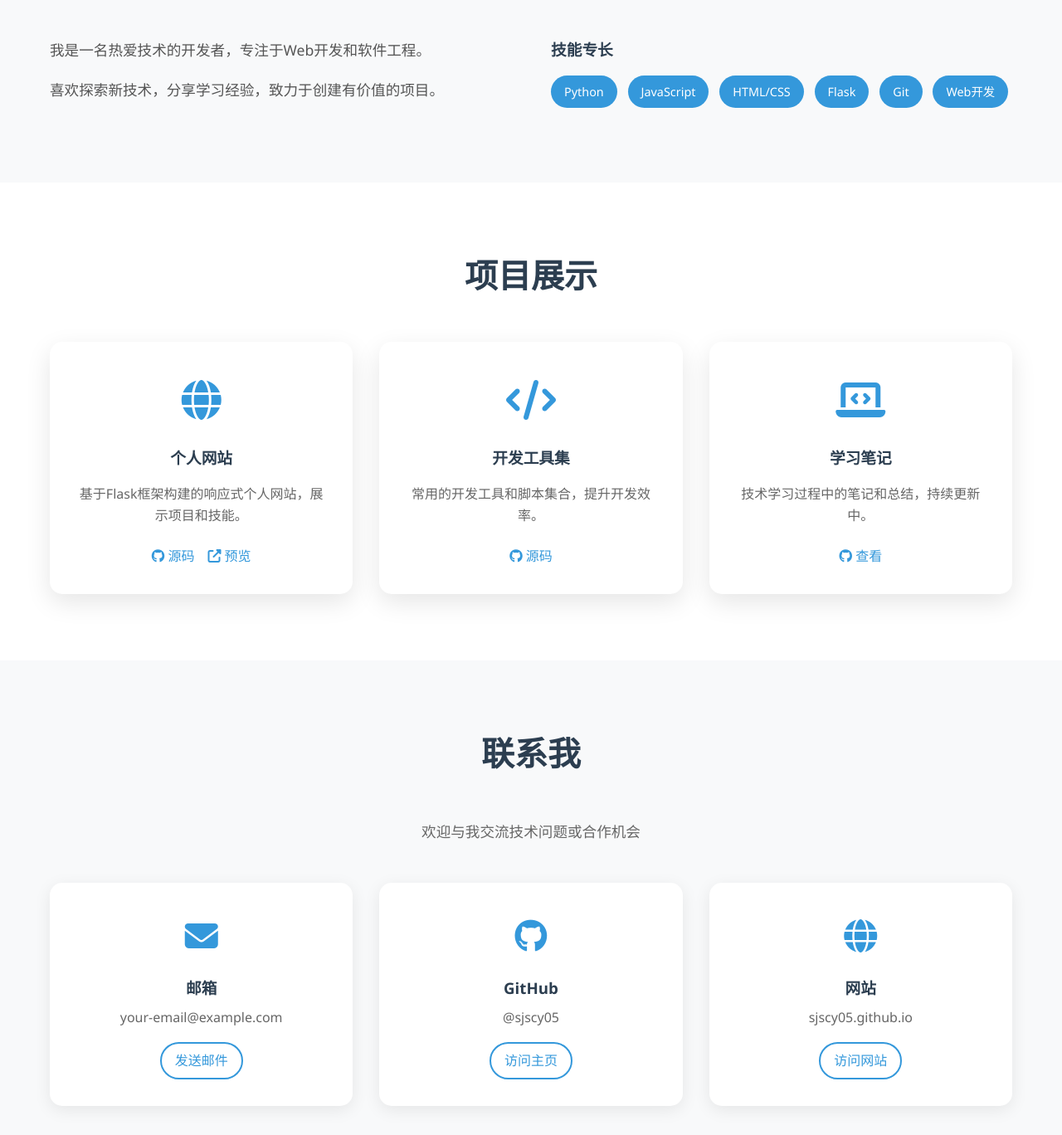
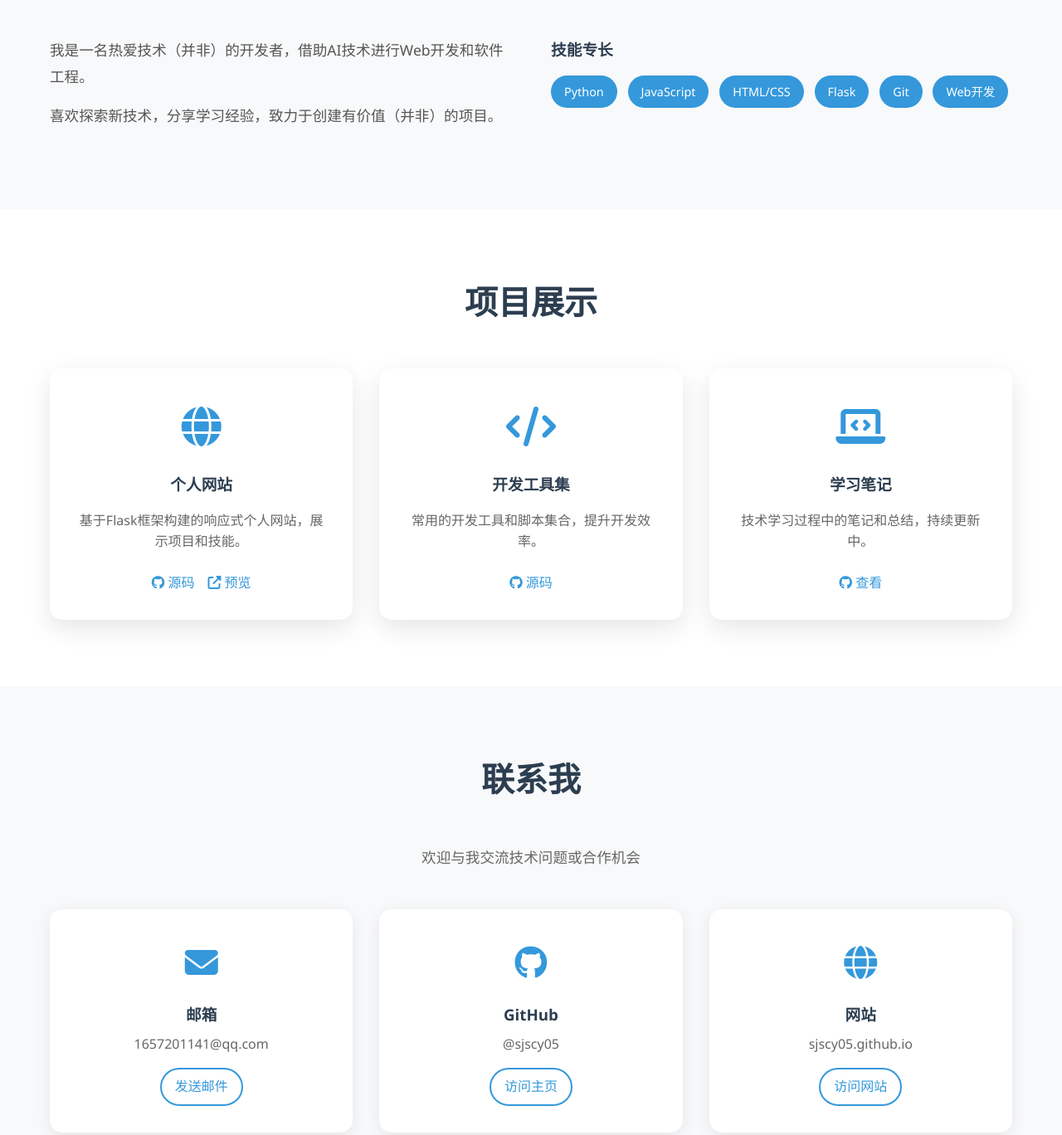
Before and after one commit to sjscy05/sjscy05.github.io, a plain HTML site: page web_demo/templates/index.html in a window 1280 px wide. Shown: the part 947-2315 px from the top of the page at 83% size. Drawn offline with Linux system fonts and the light colour scheme.

Commit message:
大修一次

```diff
--- a/web_demo/templates/index.html
+++ b/web_demo/templates/index.html
@@ -42,8 +42,8 @@
             <h2 class="section-title">关于我</h2>
             <div class="about-content">
                 <div class="about-text">
-                    <p>我是一名热爱技术的开发者，专注于Web开发和软件工程。</p>
-                    <p>喜欢探索新技术，分享学习经验，致力于创建有价值的项目。</p>
+                    <p>我是一名热爱技术（并非）的开发者，借助AI技术进行Web开发和软件工程。</p>
+                    <p>喜欢探索新技术，分享学习经验，致力于创建有价值（并非）的项目。</p>
                 </div>
                 <div class="skills">
                     <h3>技能专长</h3>
@@ -121,8 +121,8 @@
                         <i class="fas fa-envelope"></i>
                     </div>
                     <h3>邮箱</h3>
-                    <p>your-email@example.com</p>
-                    <a href="mailto:your-email@example.com" class="contact-link">发送邮件</a>
+                    <p>1657201141@qq.com</p>
+                    <a href="mailto:1657201141@qq.com" class="contact-link">发送邮件</a>
                 </div>
 
                 <div class="contact-item">
```
Also changed, not shown: 1 other file.
